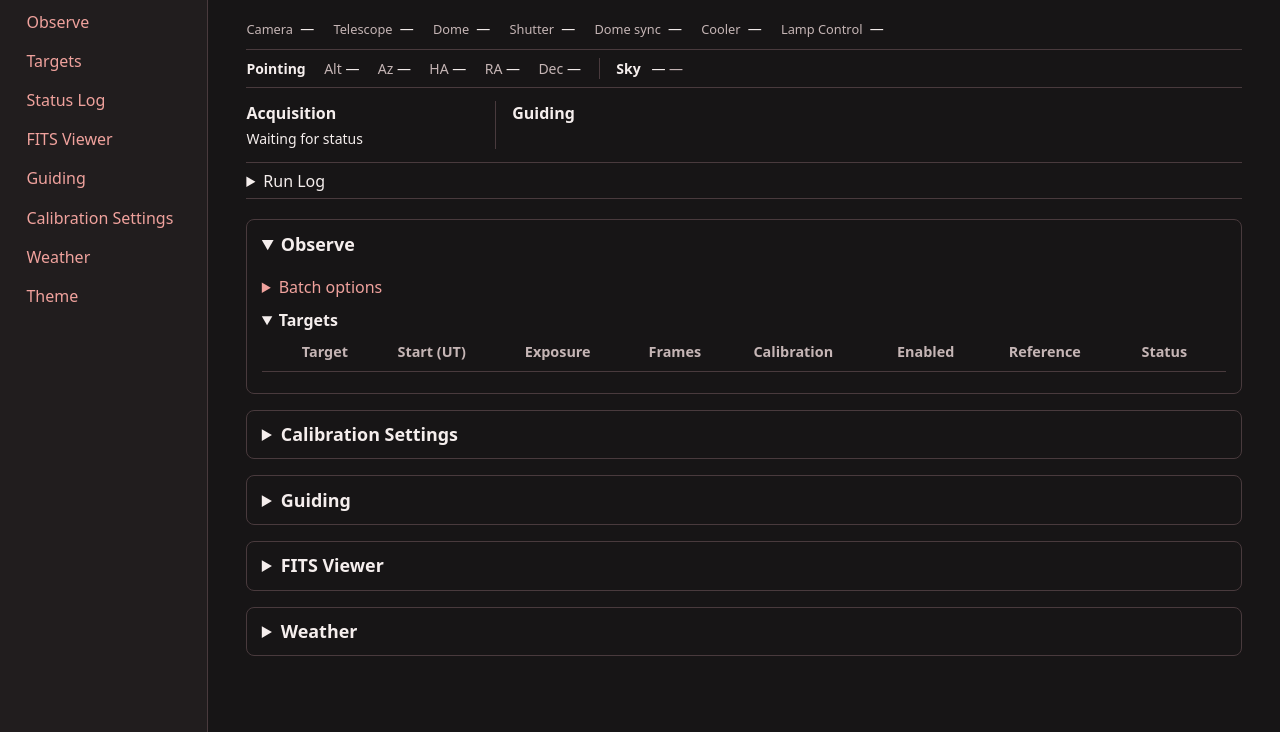
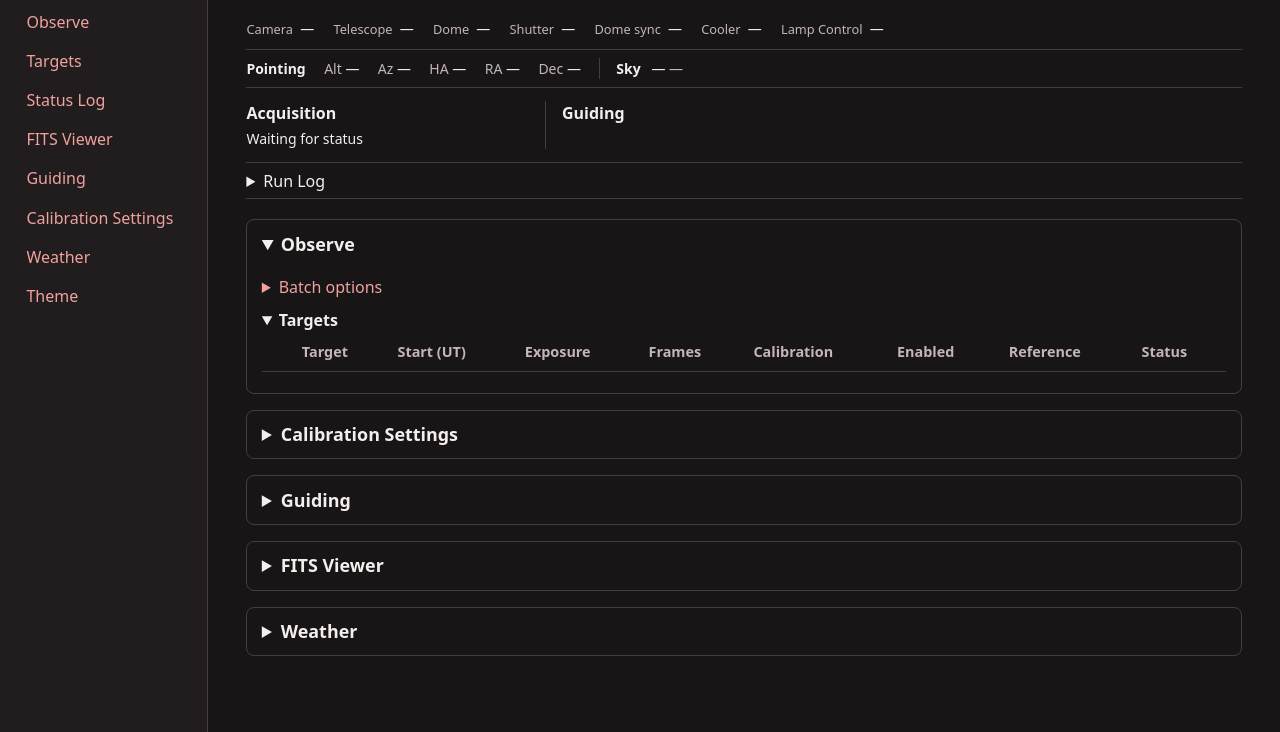
Before and after one commit to pluckas/spectro-capture, a plain HTML site: page web_monitor/index.html in a window 1280 px wide. Shown: the part 68-800 px from the top of the page. Drawn offline with Linux system fonts and the light colour scheme; no server answers.

Commit message:
Widen acquisition panel.

```diff
--- a/web_monitor/style.css
+++ b/web_monitor/style.css
@@ -207,7 +207,7 @@ button.target-control:disabled { color: inherit; cursor: default; }
 .sky-reading strong { margin-right: .45rem; color: var(--text); }
 .pointing { display: grid; grid-template-columns: auto 1fr; gap: .25rem .75rem; font-variant-numeric: tabular-nums; }
 .pointing dd { text-align: right; }
-.dashboard { display: grid; grid-template-columns: minmax(0, 1fr) minmax(0, 3fr); padding: .8rem 0; }
+.dashboard { display: grid; grid-template-columns: minmax(0, 3fr) minmax(0, 7fr); padding: .8rem 0; }
 .dashboard > section { margin: 0; }
 .dashboard h3 { margin: 0 0 .2rem; font-size: 1rem; }
 .acquisition { display: grid; grid-template-columns: minmax(0, 1fr) minmax(0, 1fr); gap: .65rem; padding-right: 1rem; }
```
